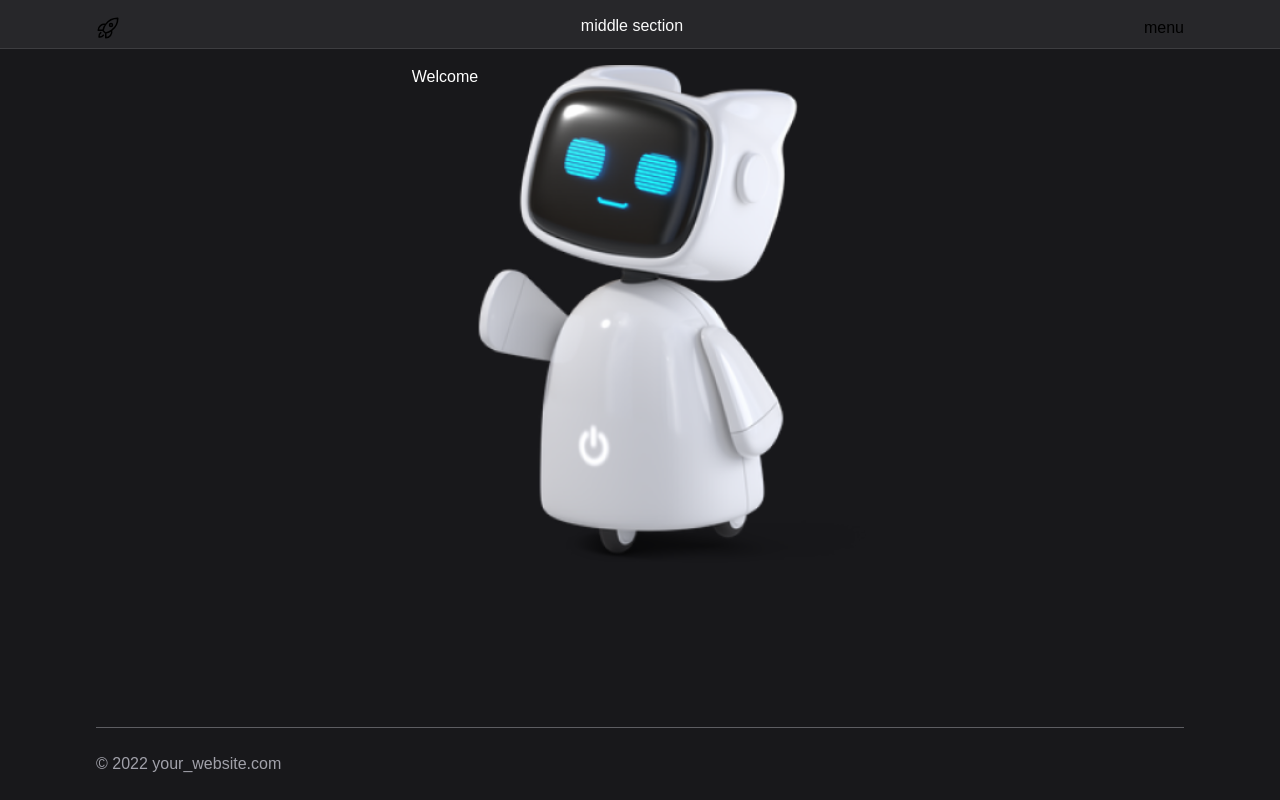
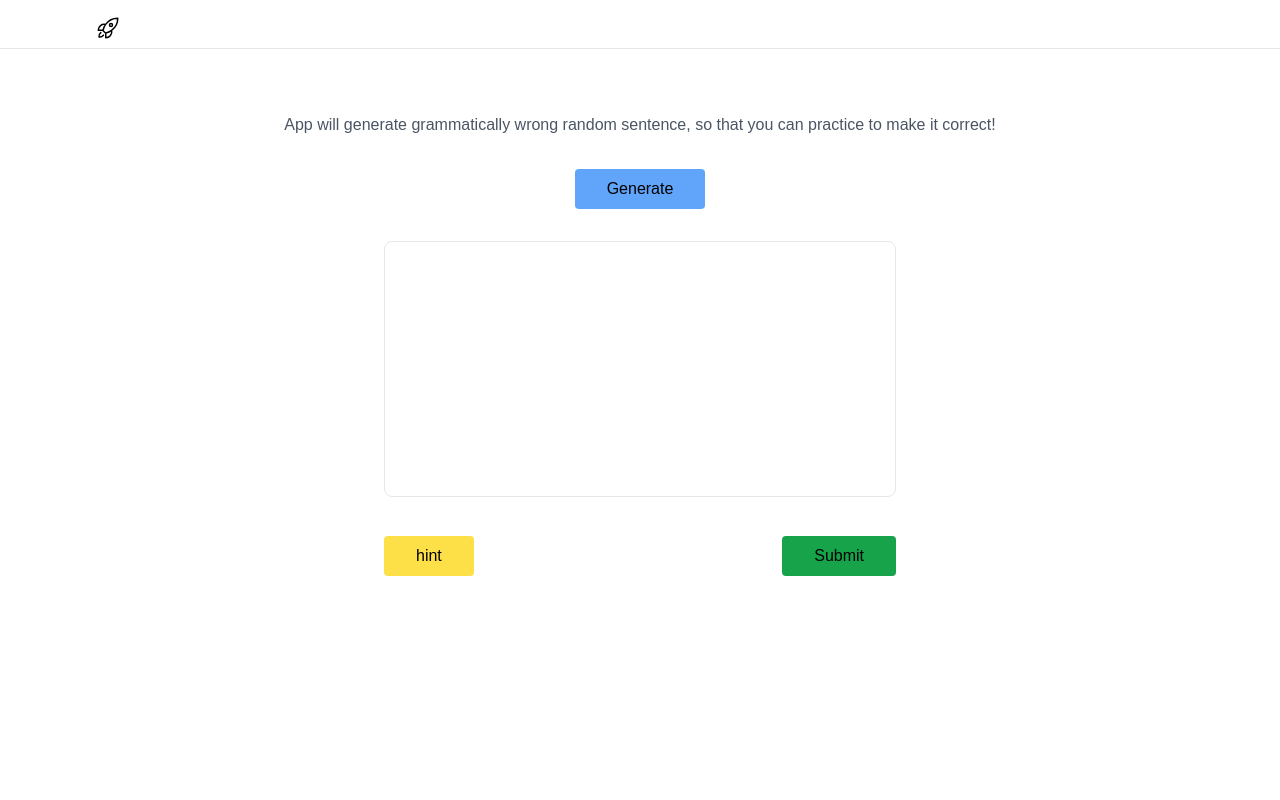
Before and after one commit to digmel/grammar-app, a Next.js app: page / in a window 1280 px wide. Built offline with nearby package versions, Linux system fonts and the light colour scheme.

Commit message:
chore: initial commit

```diff
--- a/components/Header.tsx
+++ b/components/Header.tsx
@@ -3,15 +3,9 @@ import { RocketIcon } from "../icons";
 
 export const Header = () => {
   return (
-    <div className="bg-zinc-800 pt-4 pb-2 px-6 md:px-24 flex justify-between  border-zinc-50 border-b border-opacity-10 ">
+    <div className="pt-4 pb-2 px-6 md:px-24 flex justify-between  border-zinc-900 border-b border-opacity-10 ">
       <RocketIcon />
-      <div className="flex flex-row -mt-1 items-center text-zinc-50">
-        <h1 className="mx-2">middle section</h1>
-      </div>
-
-      <div>
-        <h1>menu</h1>
-      </div>
+      <div className="flex flex-row -mt-1 items-center text-zinc-50"></div>
     </div>
   );
 };
--- a/components/Layout.tsx
+++ b/components/Layout.tsx
@@ -10,7 +10,7 @@ type TLayout = {
 
 export const Layout = ({ children, title }: TLayout) => {
   return (
-    <div className=" bg-zinc-900 md:h-screen w-screen md:fixed flex flex-col">
+    <div className="md:h-screen w-screen md:fixed">
       <Head>
         <title>{title}</title>
         <meta charSet="utf-8" />
@@ -20,11 +20,11 @@ export const Layout = ({ children, title }: TLayout) => {
         <Header />
       </div>
 
-      <div className="flex-grow w-screen">{children}</div>
+      <div className="">{children}</div>
 
-      <div className="flex-initial w-screen">
+      {/* <div className="flex-initial w-screen self-end">
         <Footer />
-      </div>
+      </div> */}
     </div>
   );
 };
--- a/package.json
+++ b/package.json
@@ -16,6 +16,7 @@
     "eslint": "8.28.0",
     "eslint-config-next": "13.0.4",
     "next": "13.0.4",
+    "openai": "^3.2.1",
     "react": "18.2.0",
     "react-dom": "18.2.0",
     "typescript": "4.9.3"
--- a/pages/api/hello.ts
+++ b/pages/api/hello.ts
@@ -1,13 +1,31 @@
-// Next.js API route support: https://nextjs.org/docs/api-routes/introduction
-import type { NextApiRequest, NextApiResponse } from 'next'
+import type { NextApiRequest, NextApiResponse } from "next";
+import { Configuration, OpenAIApi } from "openai";
 
 type Data = {
-  name: string
-}
+  result?: string;
+};
 
-export default function handler(
+export default async function handler(
   req: NextApiRequest,
   res: NextApiResponse<Data>
 ) {
-  res.status(200).json({ name: 'John Doe' })
+  const configuration = new Configuration({
+    apiKey: process.env.OPENAI_API_KEY,
+  });
+  const openai = new OpenAIApi(configuration);
+
+  const completion = await openai.createChatCompletion({
+    model: "gpt-3.5-turbo",
+    messages: [
+      {
+        role: "system",
+        content: `return json file with "incorrect", "hint", and "corrected" keys. "incorrect" should be one interesting sentence but grammatically wrong with multiple mistakes, chose advanced grammatical mistakes such as conditional statements, complex tenses, misused phrasal verbs, missed punctuation and etc, "hint" should be a little hint about what was wrong with "incorrect", and "corrected" should be exact sentence with correct grammar.`,
+      },
+    ],
+  });
+
+  console.log("first", completion.data.choices[0].message?.content);
+
+  const result2 = completion ? completion.data.choices[0].message?.content : "";
+  res.status(200).json({ result: result2 });
 }
--- a/pages/index.tsx
+++ b/pages/index.tsx
@@ -1,19 +1,106 @@
+import React, { useState } from "react";
 import { Layout } from "../components";
-import Image from "next/image";
 
 export default function Home() {
+  const [initialText, setInitialText] = useState("");
+  const [hint, setHint] = useState("");
+  const [correctText, setCorrectText] = useState("");
+
+  const [showHint, setShowHint] = useState(false);
+
+  const [isDisabled, setIsDisabled] = useState(false);
+
+  const getText = async () => {
+    setInitialText("");
+    setShowHint(false);
+    setIsDisabled(true);
+
+    fetch("http://localhost:3000/api/hello", {
+      method: "GET",
+      mode: "no-cors",
+      headers: {
+        "Content-Type": "application/json",
+      },
+    })
+      .then((res) => res.json())
+      .then((res) => {
+        const data = JSON.parse(res?.result);
+
+        setInitialText(data?.incorrect);
+        setHint(data?.hint);
+        setCorrectText(data?.corrected);
+      });
+  };
+
+  const getExplanation = () => {
+    setShowHint(!showHint);
+  };
+
+  const onSubmit = () => {
+    console.log("Correct Answer: ", correctText);
+    const temp1 = initialText.replace(/\s+/g, "").toLowerCase();
+    const temp2 = correctText.replace(/\s+/g, "").toLowerCase();
+
+    if (temp1 === temp2) {
+      alert("Yey, Correct!");
+      setIsDisabled(false);
+    } else {
+      setIsDisabled(true);
+      alert("Not quite correct, try again!");
+    }
+  };
+
   return (
     <Layout title="home">
-      <div className="flex flex-1 justify-center">
-        <h1 className="text-white ">Welcome</h1>
+      <div className=" mx-4 flex flex-col items-center mt-4 md:mt-12 ">
+        <h1 className="mb-8 font-thin text-gray-600">
+          App will generate grammatically wrong random sentence, so that you can
+          practice to make it correct!
+        </h1>
+        <button
+          disabled={isDisabled}
+          onClick={getText}
+          className="bg-blue-400 py-2 px-8 hover:opacity-70 mb-8 rounded disabled:pointer-events-none disabled:opacity-50"
+        >
+          Generate
+        </button>
+        {/*
+        {statusText.length > 0 && (
+          <p className="text-blue-400 pb-4">{statusText}</p>
+        )} */}
 
-        <Image
-          src="/assets/image1.png"
-          width={390}
-          height={507}
-          alt="1"
-          quality={30}
-        />
+        <div>
+          <textarea
+            autoFocus
+            rows={5}
+            cols={100}
+            value={initialText}
+            className="w-full px-3 py-2 max-w-lg text-gray-700 border rounded-lg focus:outline-none focus:shadow-outline resize-none min-h-32 sm:min-h-48 md:min-h-64"
+            onChange={(e) => setInitialText(e.target.value)}
+          />
+
+          <div className="flex flex-row justify-between">
+            <button
+              onClick={getExplanation}
+              className="bg-yellow-300 py-2 px-8 hover:bg-opacity-70 my-8 rounded"
+            >
+              hint
+            </button>
+
+            <button
+              onClick={onSubmit}
+              className="bg-green-600 py-2 px-8 hover:opacity-70 rounded my-8"
+            >
+              Submit
+            </button>
+          </div>
+        </div>
+
+        <div className="bg-gray-100 rounded">
+          {showHint && (
+            <p className="w-3/4 py-3 px-4 text-gray-600 text-thin">{hint}</p>
+          )}
+        </div>
       </div>
     </Layout>
   );
```
Also changed, not shown: 2 other files (tests, documents, lock files or other folders).
